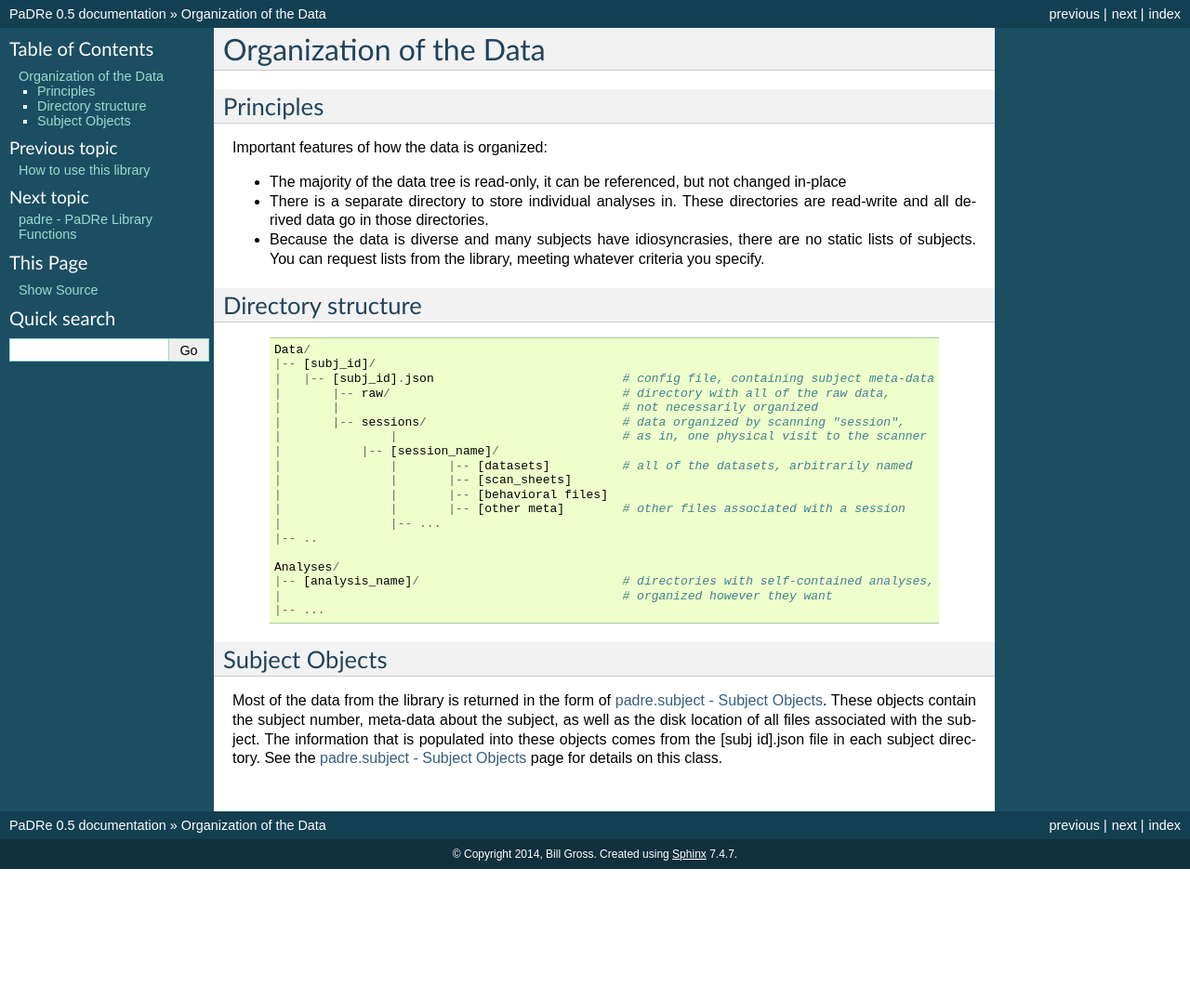
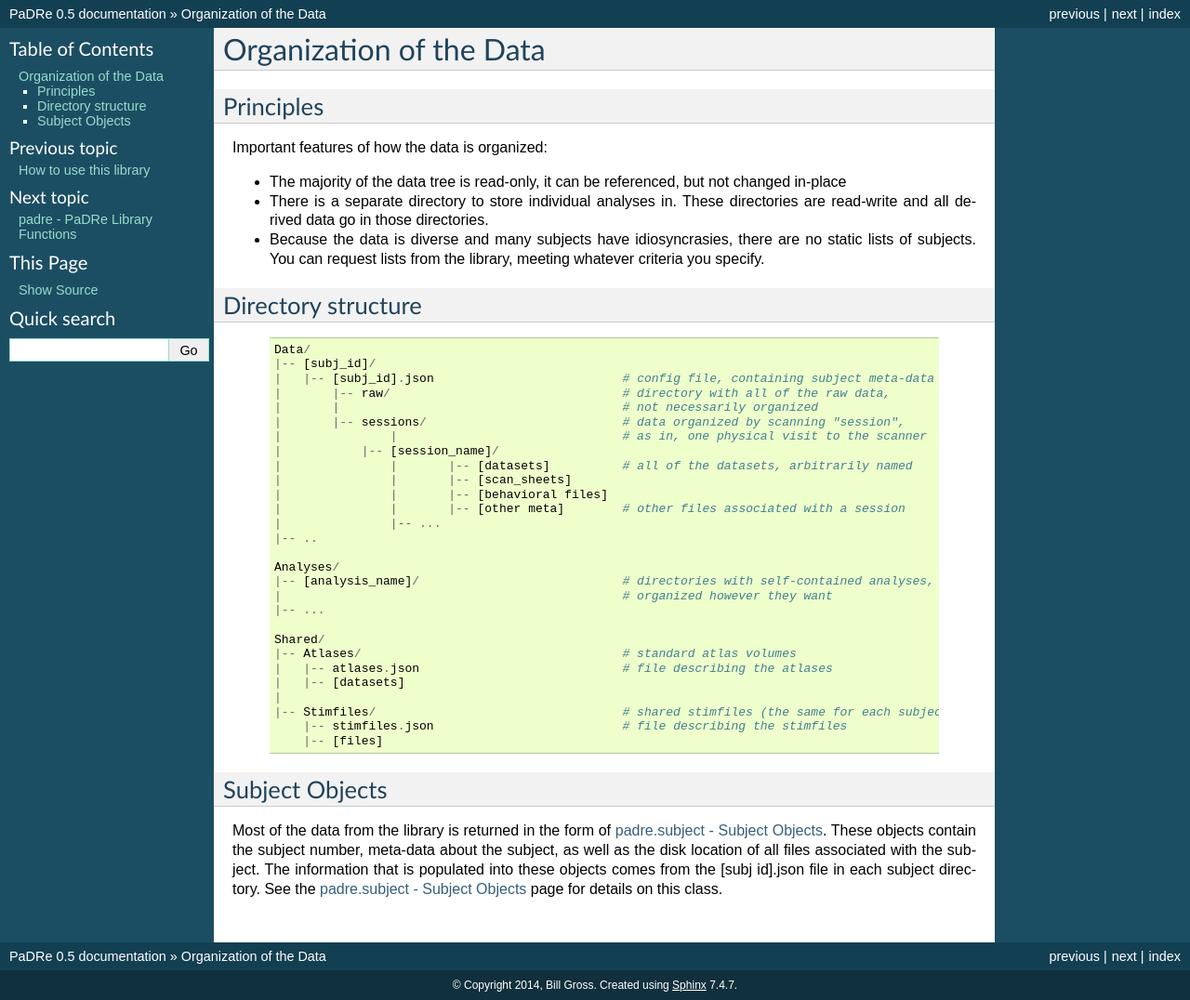
Before and after one commit to azraq27/padre, a Sphinx documentation site: the page built from docs/source/organization.rst, in a window 1280 px wide. Shown: the whole page at 93% size. Built offline with Sphinx 7.4.7, drawn with Linux system fonts in a browser that asks for light colours; pages that are not in the unit, such as notebooks, are missing from menus; before the commit the page ends 935 px from its top, so only the background shows below that.

Commit message:
added Atlases/Stimfiles

```diff
--- a/docs/source/index.rst
+++ b/docs/source/index.rst
@@ -30,9 +30,6 @@ The Contents
    organization
    padre
    subject
-   utils
-   afni
-   eprime
 
 Indices and tables
 ==================
--- a/docs/source/organization.rst
+++ b/docs/source/organization.rst
@@ -37,6 +37,16 @@ Directory structure
 		|						# organized however they want
 		|-- ...
 
+		Shared/
+		|-- Atlases/					# standard atlas volumes
+		|   |-- atlases.json				# file describing the atlases
+		|   |-- [datasets]
+		|
+		|-- Stimfiles/					# shared stimfiles (the same for each subject)
+		    |-- stimfiles.json				# file describing the stimfiles
+		    |-- [files]
+
+
 Subject Objects
 ----------------
 
--- a/docs/source/padre.rst
+++ b/docs/source/padre.rst
@@ -1,5 +1,5 @@
 padre - PaDRe Library Functions
-==========================
+================================
 
 .. automodule:: padre
 
```
Also changed, not shown: other parts of docs/source/padre.rst (+2 -2 lines), 1 other file.
